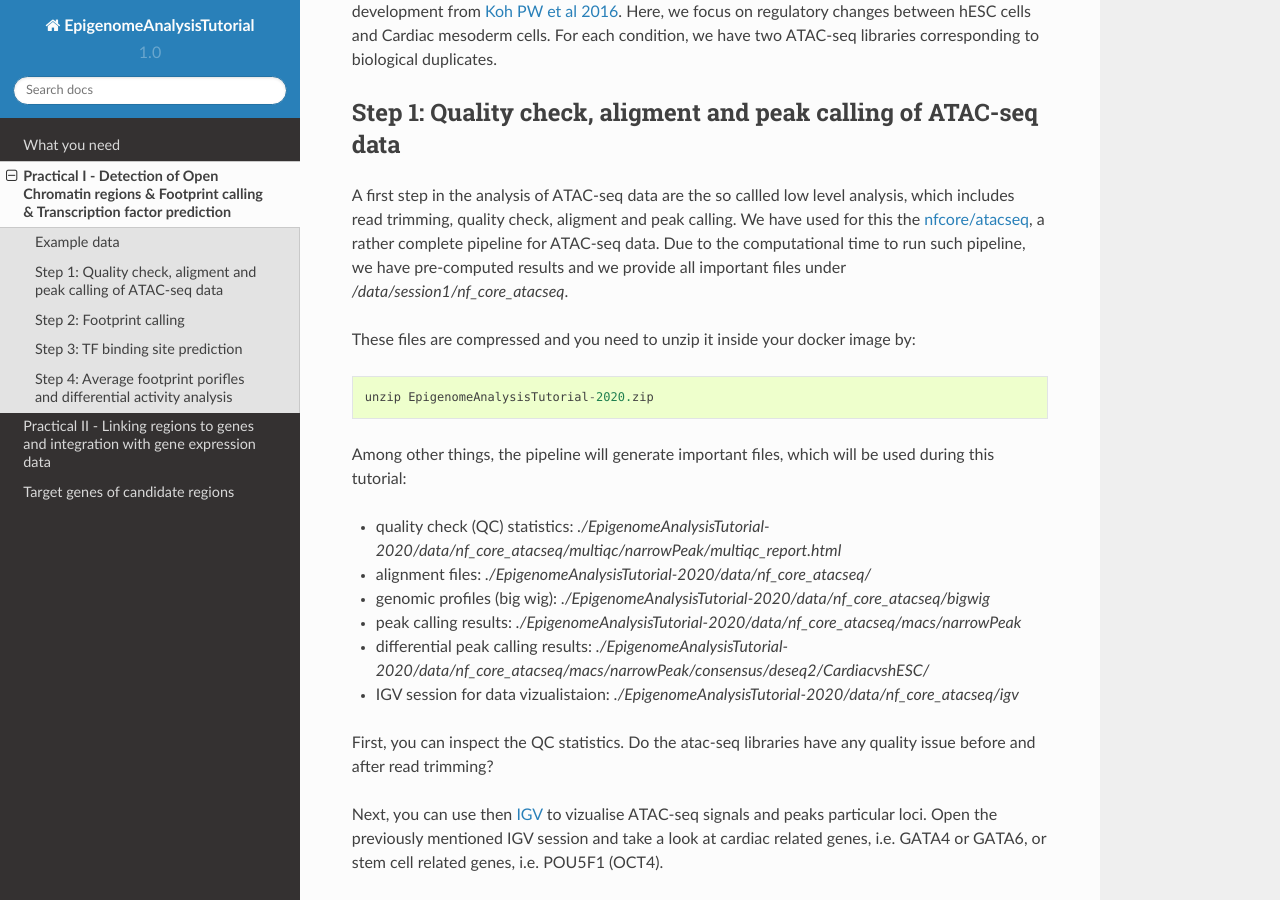
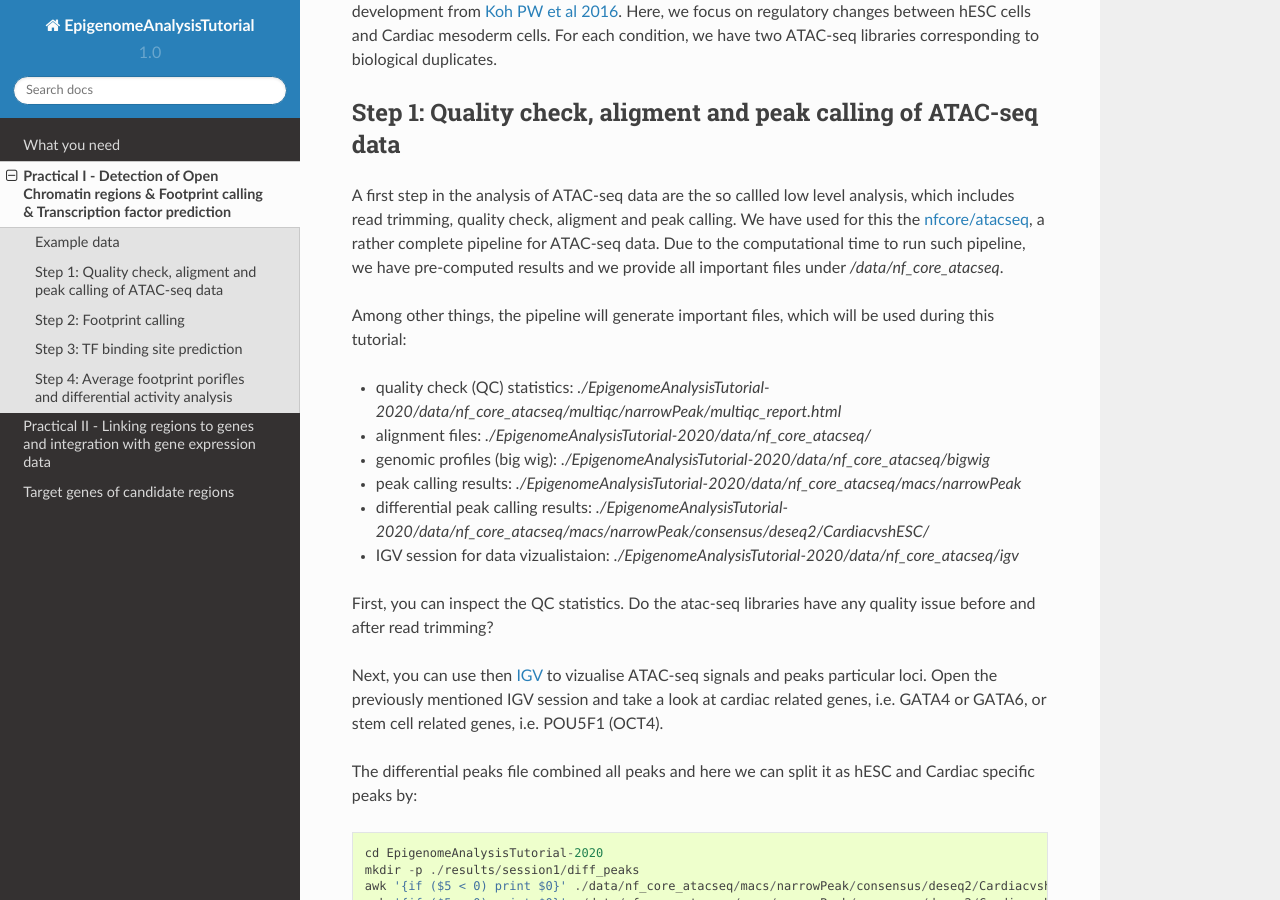
Before and after one commit to SchulzLab/EpigenomeAnalysisTutorial-2020, a Sphinx documentation site: the page built from docs/Practical1.rst, in a window 1280 px wide and 900 px high, scrolled down 464 px. Built offline with Sphinx 7.4.7 and the Read the Docs theme 2.0.0, drawn with Linux system fonts in a browser that asks for light colours.

Commit message:
Update Practical1.rst

```diff
--- a/docs/Practical1.rst
+++ b/docs/Practical1.rst
@@ -12,11 +12,7 @@ We will analyse here chromatin (ATAC-seq) and gene expression data during human
 
 Step 1: Quality check, aligment and peak calling of ATAC-seq data
 -----------------------------------------------
-A first step in the analysis of ATAC-seq data are the so callled low level analysis, which includes read trimming, quality check, aligment and peak calling. We have used for this the `nfcore/atacseq <https://github.com/nf-core/atacseq>`_, a rather complete  pipeline for ATAC-seq data. Due to the computational time to run such pipeline, we have pre-computed results and we provide all important files under */data/session1/nf_core_atacseq*.
-
-These files are compressed and you need to unzip it inside your docker image by:
-::
-    unzip EpigenomeAnalysisTutorial-2020.zip
+A first step in the analysis of ATAC-seq data are the so callled low level analysis, which includes read trimming, quality check, aligment and peak calling. We have used for this the `nfcore/atacseq <https://github.com/nf-core/atacseq>`_, a rather complete  pipeline for ATAC-seq data. Due to the computational time to run such pipeline, we have pre-computed results and we provide all important files under */data/nf_core_atacseq*.
 
 Among other things, the pipeline will generate important files, which will be used during this tutorial:
 
```
